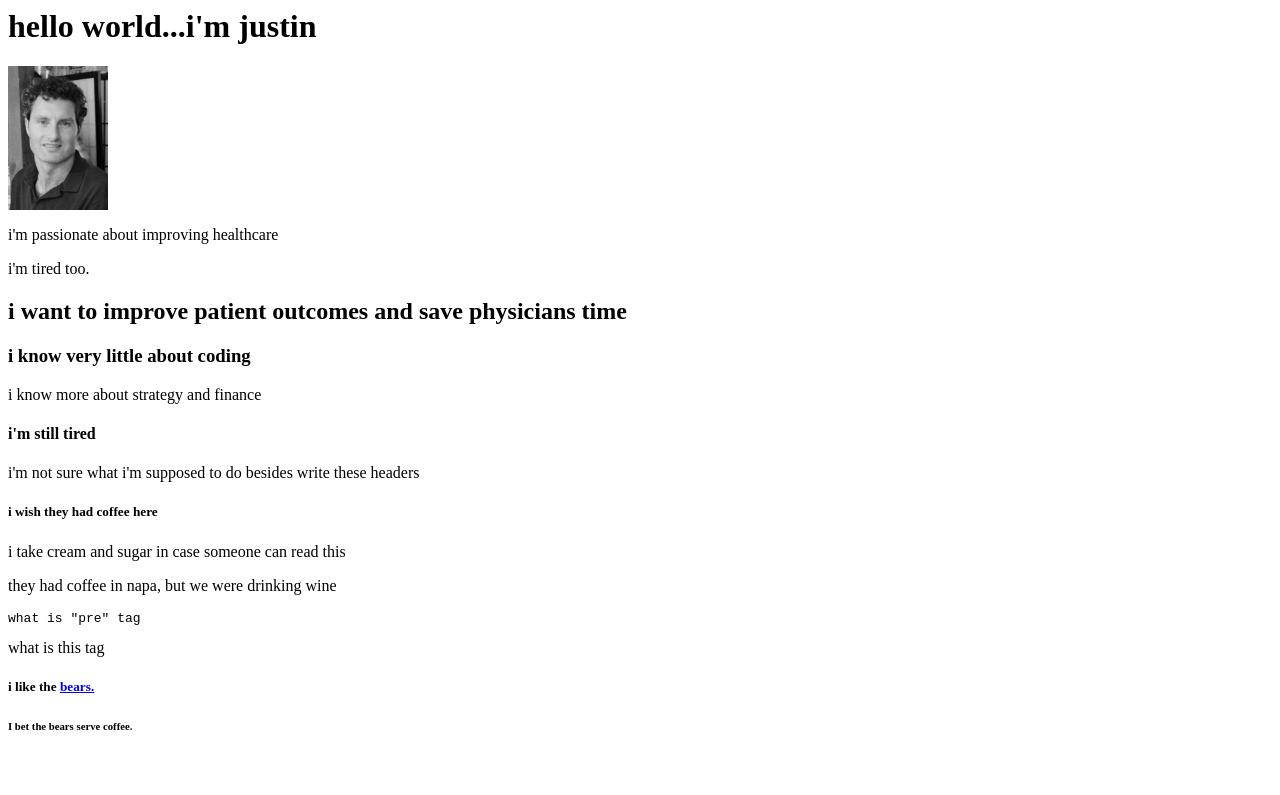
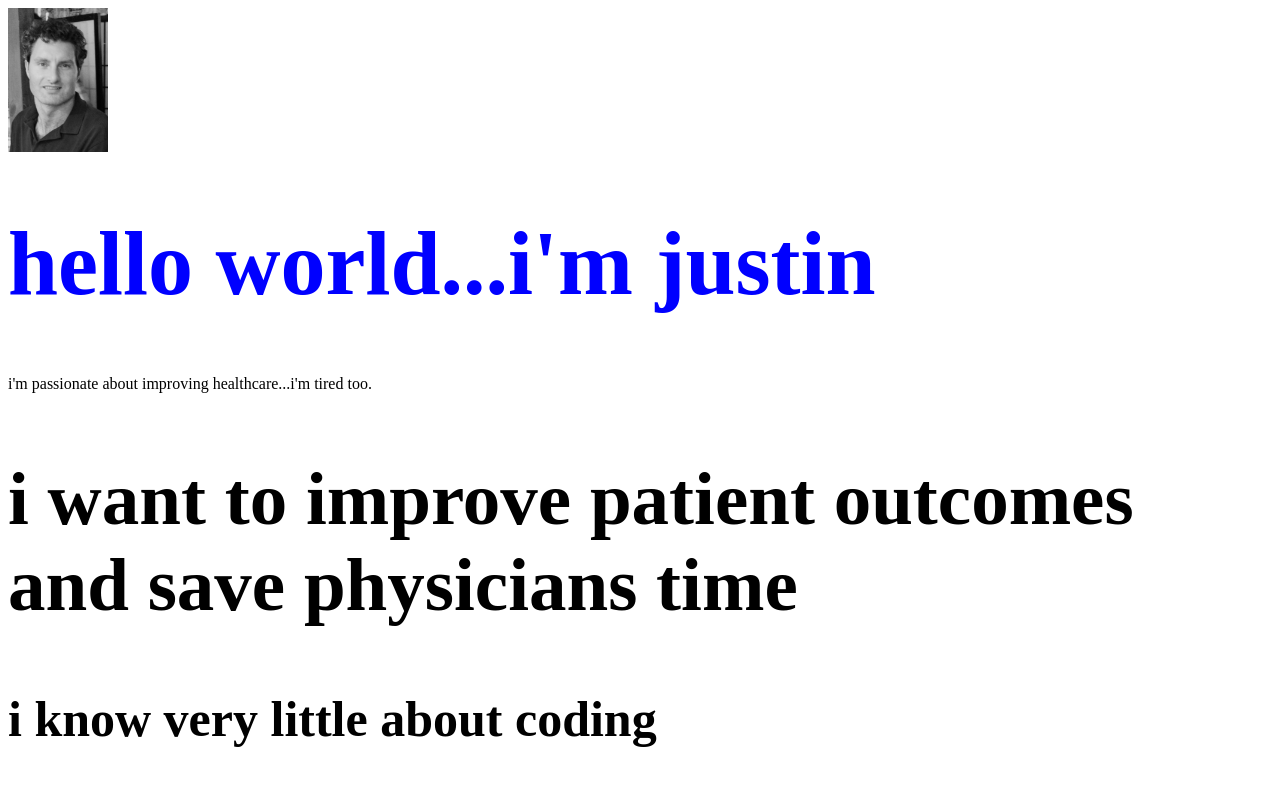
Before and after one commit to jdawg844/jdawg844.github.io, a plain HTML site: page index.html in a window 1280 px wide. Shown: the top 795 px of the page. Drawn offline with Linux system fonts and the light colour scheme.

Commit message:
index update 2

```diff
--- a/index.html
+++ b/index.html
@@ -1,10 +1,46 @@
-<h1>hello world...i'm justin</h1>
+<html>
 
-<img src="JA.jpg" width="100px" alt="profile-image">
+	<head>
+
+		<style>
+
+			h1 {
+				font-size: 90px;
+				color: blue;
+			}
+
+			h2 {
+				font-size: 75px;
+			}
+
+			h3 {
+				font-size: 50px;
+			}
+
+			h4 {
+				font-size: 25px;
+			}
+			h5 {
+				font-size: 15px;
+			}
 
 
-<p>i'm passionate about improving healthcare</p>
-i'm tired too.
+		</style>
+
+	</head>
+
+
+	<body>
+
+
+
+
+
+		<img src="JA.jpg" width="100px" alt="profile-image">
+
+		<h1>hello world...i'm justin</h1>
+
+		<p>i'm passionate about improving healthcare...i'm tired too.</p>
 
 <h2>i want to improve patient outcomes and save physicians time</h2>
 
@@ -18,8 +54,6 @@ i'm tired too.
 	<p>i take cream and sugar in case someone can read this</p>
 	<p>they had coffee in napa, but we were drinking wine</p>
 
-
-
 <pre>what is "pre" tag</pre>
 
 <justin>what is this tag</justin>
```
